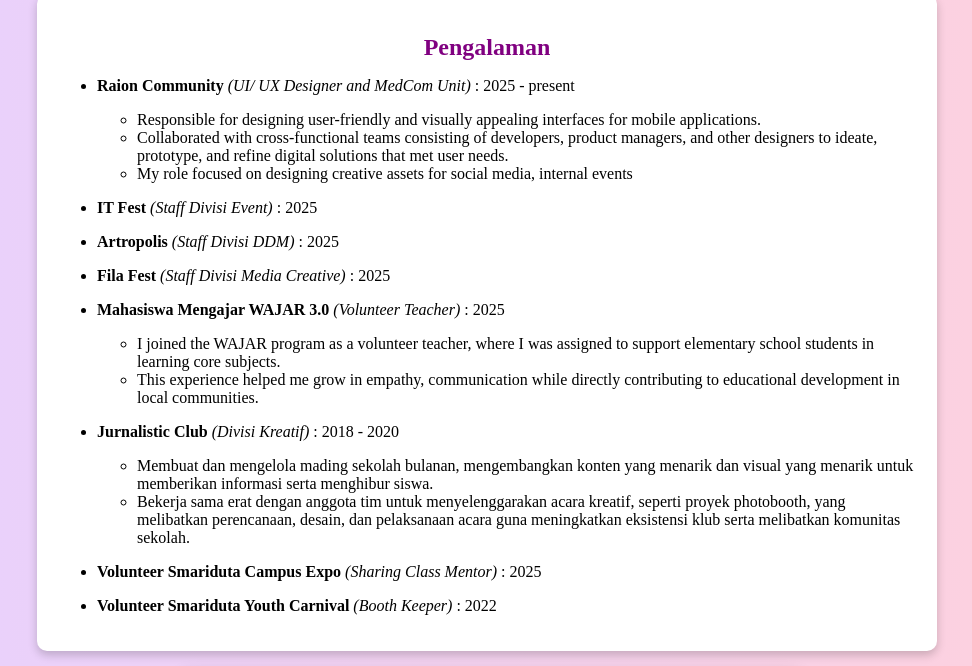
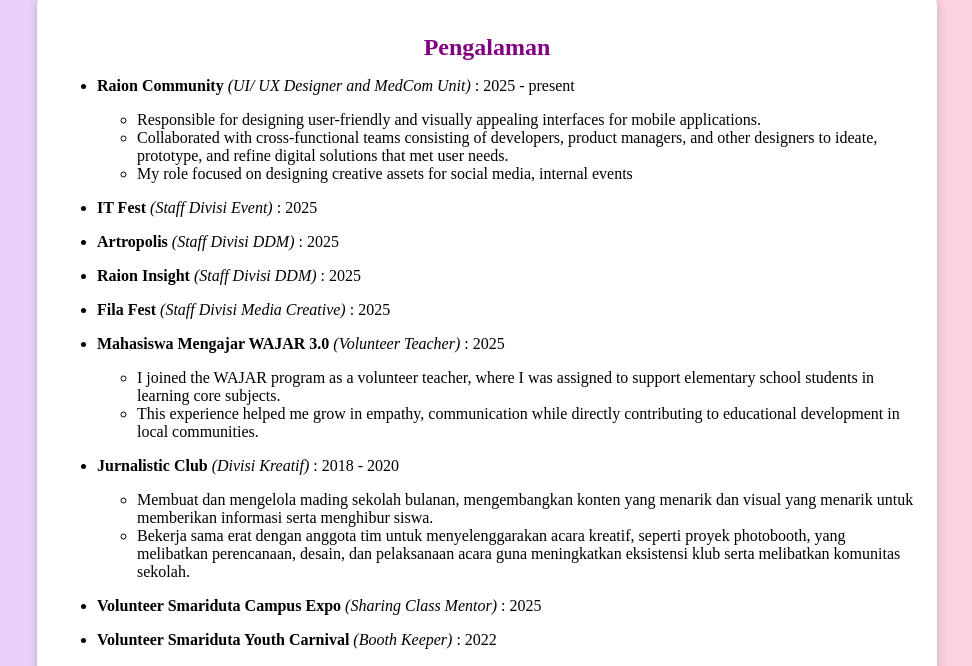
Before and after one commit to annitasc/annitasc.github.io, a plain HTML site: page index.html in a window 1280 px wide. Shown: the part 1278-1944 px from the top of the page, without its empty margins (153-1125 px from the left). Drawn offline with Linux system fonts and the light colour scheme.

Commit message:
update portfolio

```diff
--- a/index.html
+++ b/index.html
@@ -277,6 +277,7 @@
                 </ul>
                 <li><p><strong>IT Fest</strong> <i>(Staff Divisi Event)</i> : 2025</p></li>
                 <li><p><strong>Artropolis</strong> <i>(Staff Divisi DDM)</i> : 2025</p></li>
+                <li><p><strong>Raion Insight</strong> <i>(Staff Divisi DDM)</i> : 2025</p></li>
                 <li><p><strong>Fila Fest</strong> <i>(Staff Divisi Media Creative)</i> : 2025</p></li>
                 <li><p><strong>Mahasiswa Mengajar WAJAR 3.0</strong> <i>(Volunteer Teacher)</i> : 2025</p></li>
                 <ul>
```
